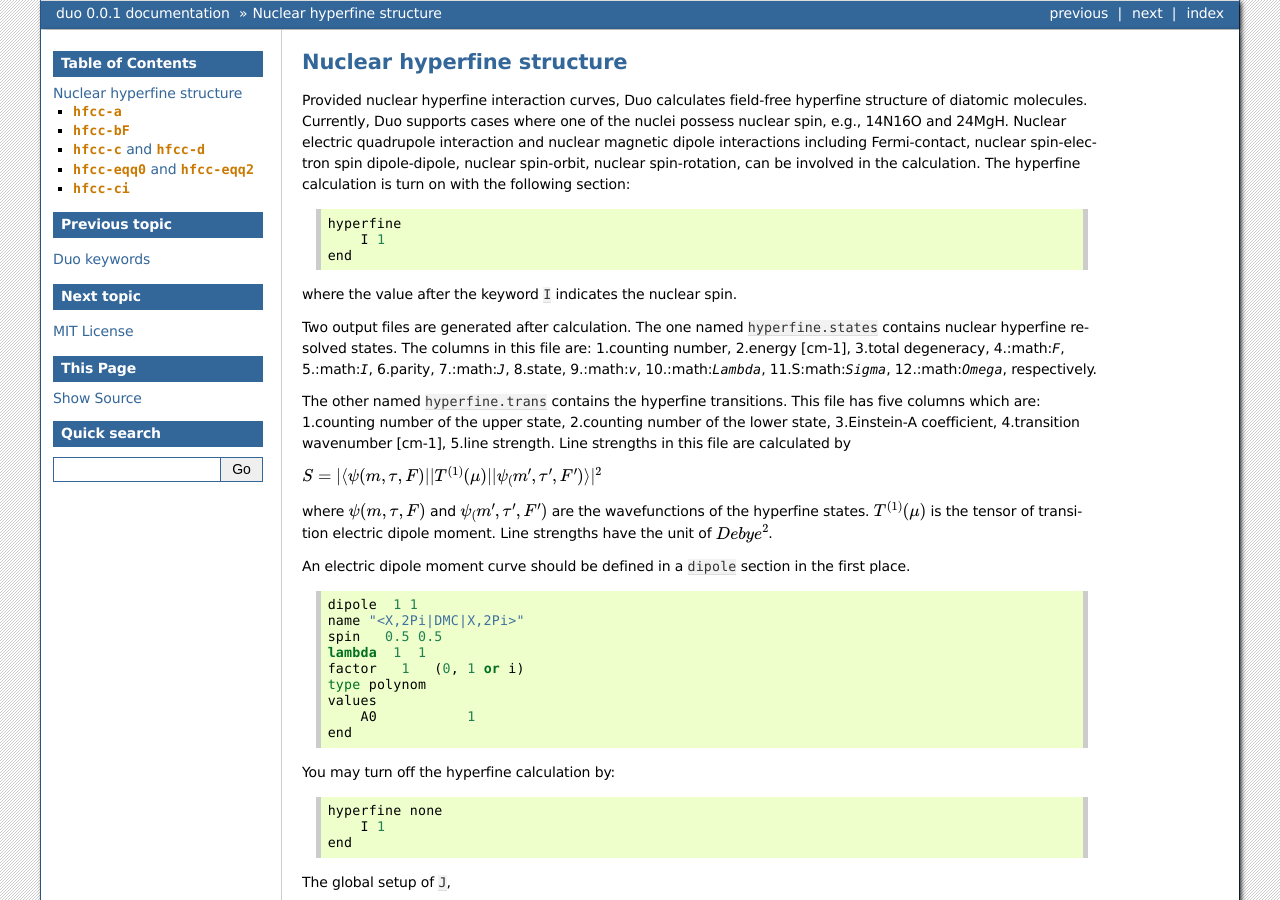
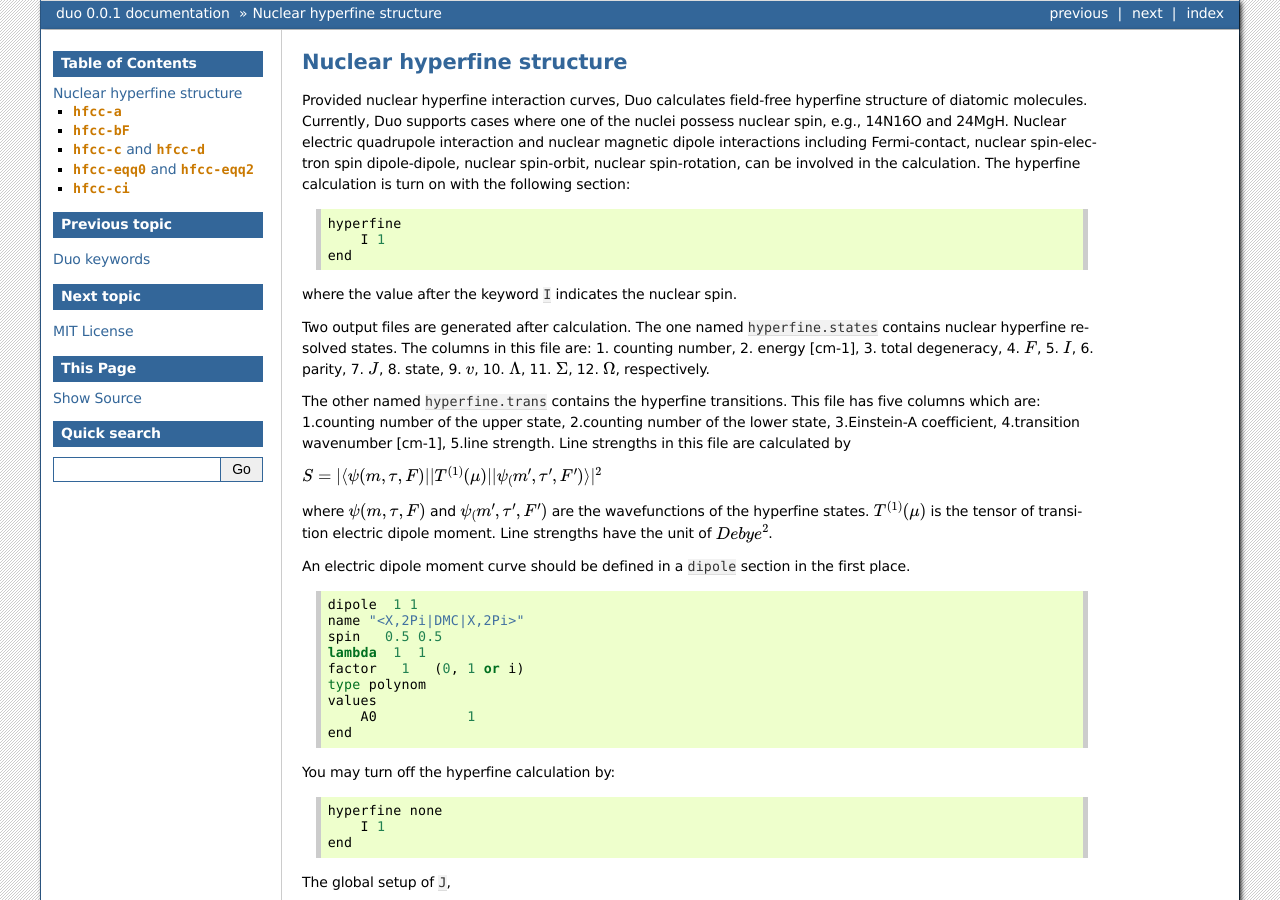
Before and after one commit to Trovemaster/Duo, a Sphinx documentation site: the page built from docs/source/hyperfine.rst, in a window 1280 px wide and 900 px high. Built offline with Sphinx 7.4.7, drawn with Linux system fonts in a browser that asks for light colours; formulas are drawn with MathJax 3.

```diff
--- a/docs/source/hyperfine.rst
+++ b/docs/source/hyperfine.rst
@@ -25,11 +25,11 @@
 Two output files are generated after calculation.
 The one named ``hyperfine.states`` contains nuclear hyperfine resolved states.
 The columns in this file are:
-1.counting number, 2.energy [cm-1], 3.total degeneracy,
-4.:math:`F`,  5.:math:`I`,
-6.parity, 7.:math:`J`, 8.state, 9.:math:`v`,
-10.:math:`\Lambda`, 11.S:math:`\Sigma`,
-12.:math:`\Omega`, respectively.
+1. counting number, 2. energy [cm-1], 3. total degeneracy,
+4. :math:`F`,  5. :math:`I`,
+6. parity, 7. :math:`J`, 8. state, 9. :math:`v`,
+10. :math:`\Lambda`, 11. :math:`\Sigma`,
+12. :math:`\Omega`, respectively.
 
 The other named  ``hyperfine.trans`` contains the hyperfine transitions.
 This file has five columns which are:
```
Also changed, not shown: 1 other file.
